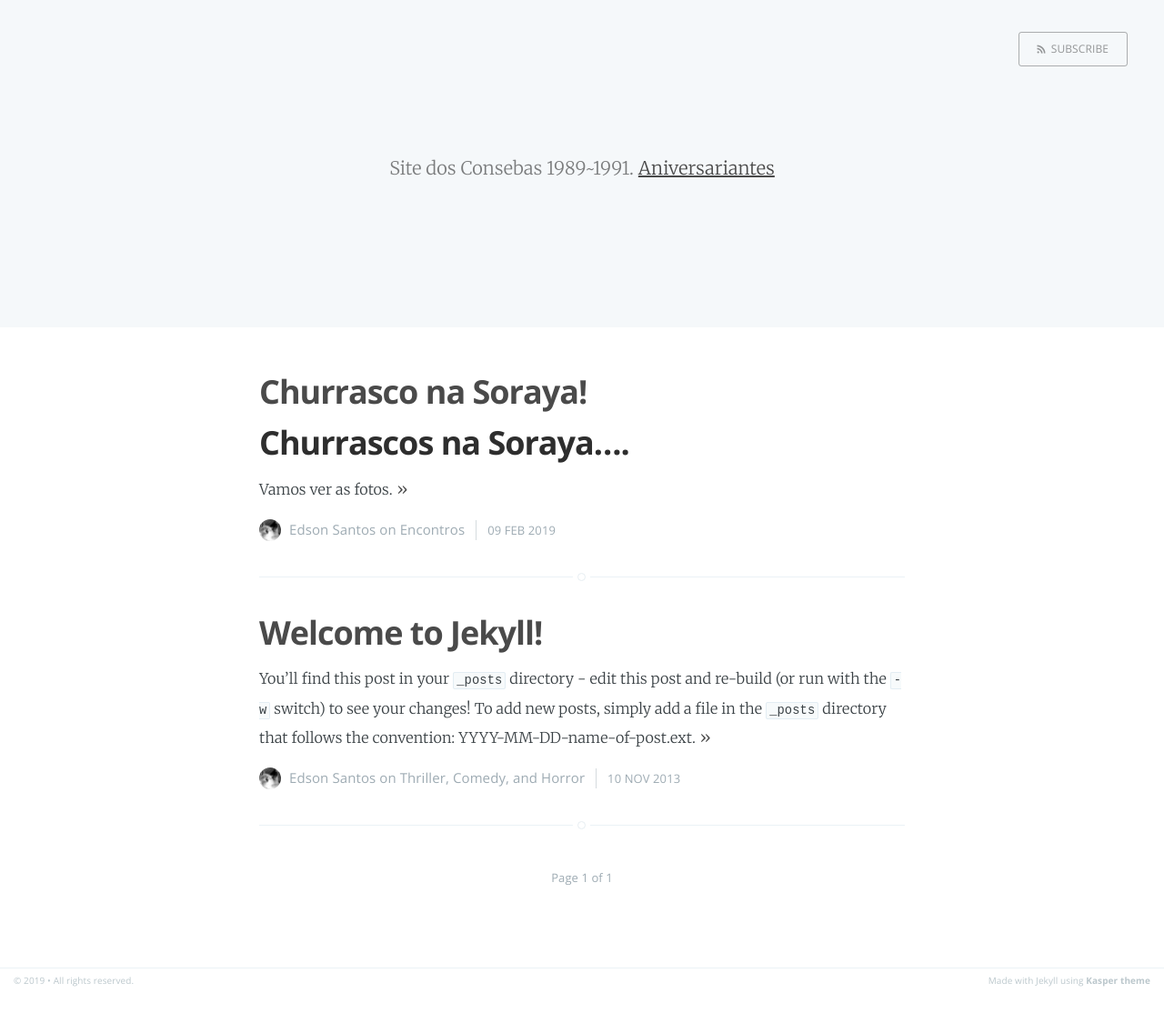
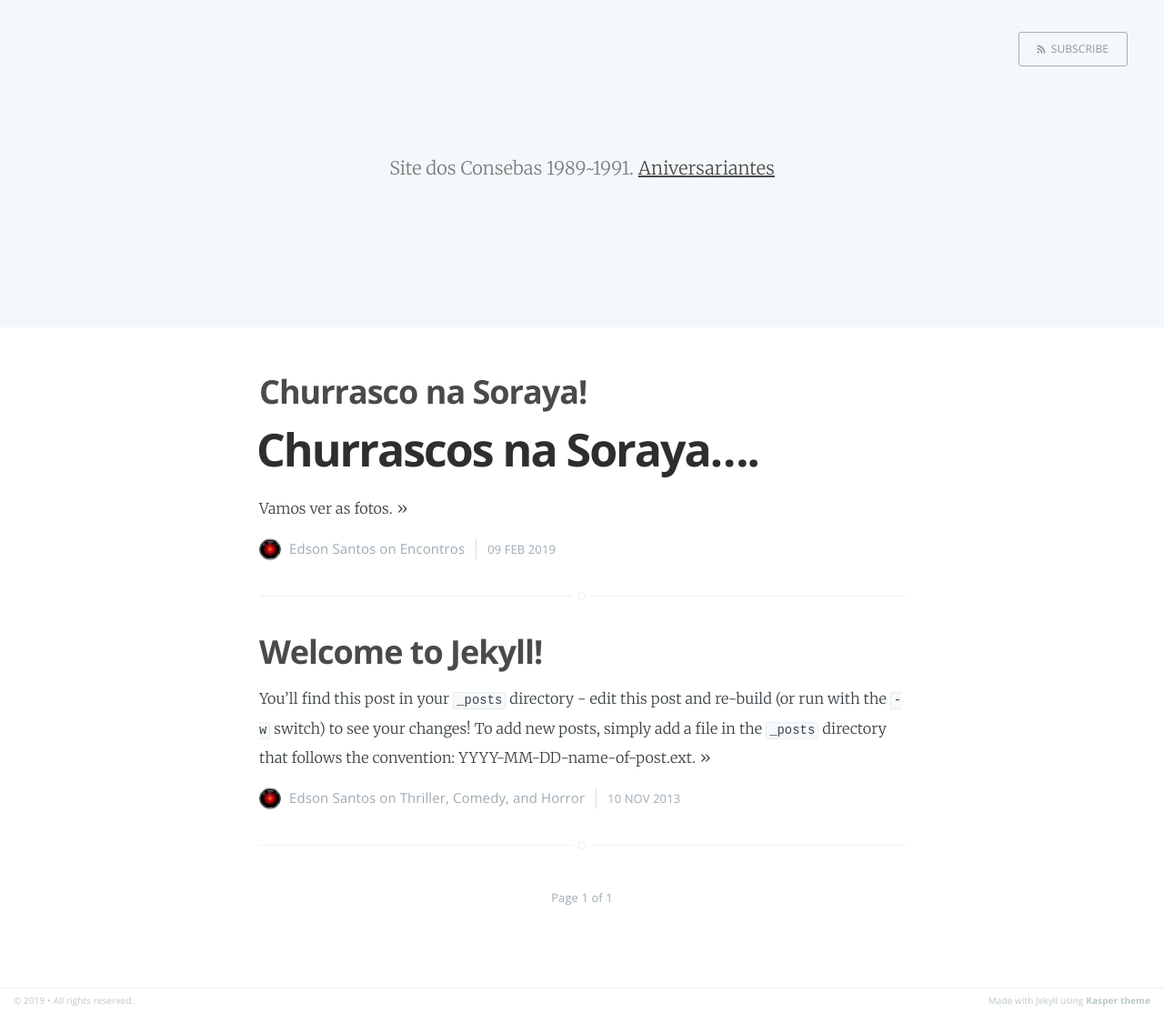
Before and after one commit to Zullus/consebas, a Jekyll site: the page built from index.html, in a window 1280 px wide. Shown: the whole page at 91% size. Built offline with Jekyll 4.4.1, drawn with Linux system fonts in a browser that asks for light colours; the list of posts is cut into pages by our own code; before the commit the page ends 1092 px from its top, so only the background shows below that.

Commit message:
Adoicionado imagens que estão no AWS S3 bucket consebas Mudao a imagem do profile Acerto na URL do link

```diff
--- a/index.html
+++ b/index.html
@@ -38,14 +38,14 @@
 
     <article class="post">
         <header class="post-header">
-            <h2 class="post-title"><a href="{{ post.url }}">{{ post.title }}</a></h2>
+            <h2 class="post-title"><a href="{{ site.baseurl }}{{ post.url }}">{{ post.title }}</a></h2>
         </header>
         <section class="post-excerpt">
-            {{ post.excerpt }} <a class="read-more" href="{{ post.url }}">&raquo;</a>
+            {{ post.excerpt }} <a class="read-more" href="{{ site.baseurl }}{{ post.url }}">&raquo;</a>
         </section>
         <footer class="post-meta">
             {% if site.author %}
-                <img class="author-thumb" src="assets/images/profile.png" alt="Author's profile picture" nopin="nopin" />
+                <img class="author-thumb" src="assets/images/profile.png" alt="" nopin="nopin" />
                 {{ site.author }}
             {% endif %}
             {% if post.categories.size > 0 %}
```
Also changed, not shown: _posts/2019-03-09-churrasco-na-soraya.md (+1 -1 lines), assets/images/profile.png.
